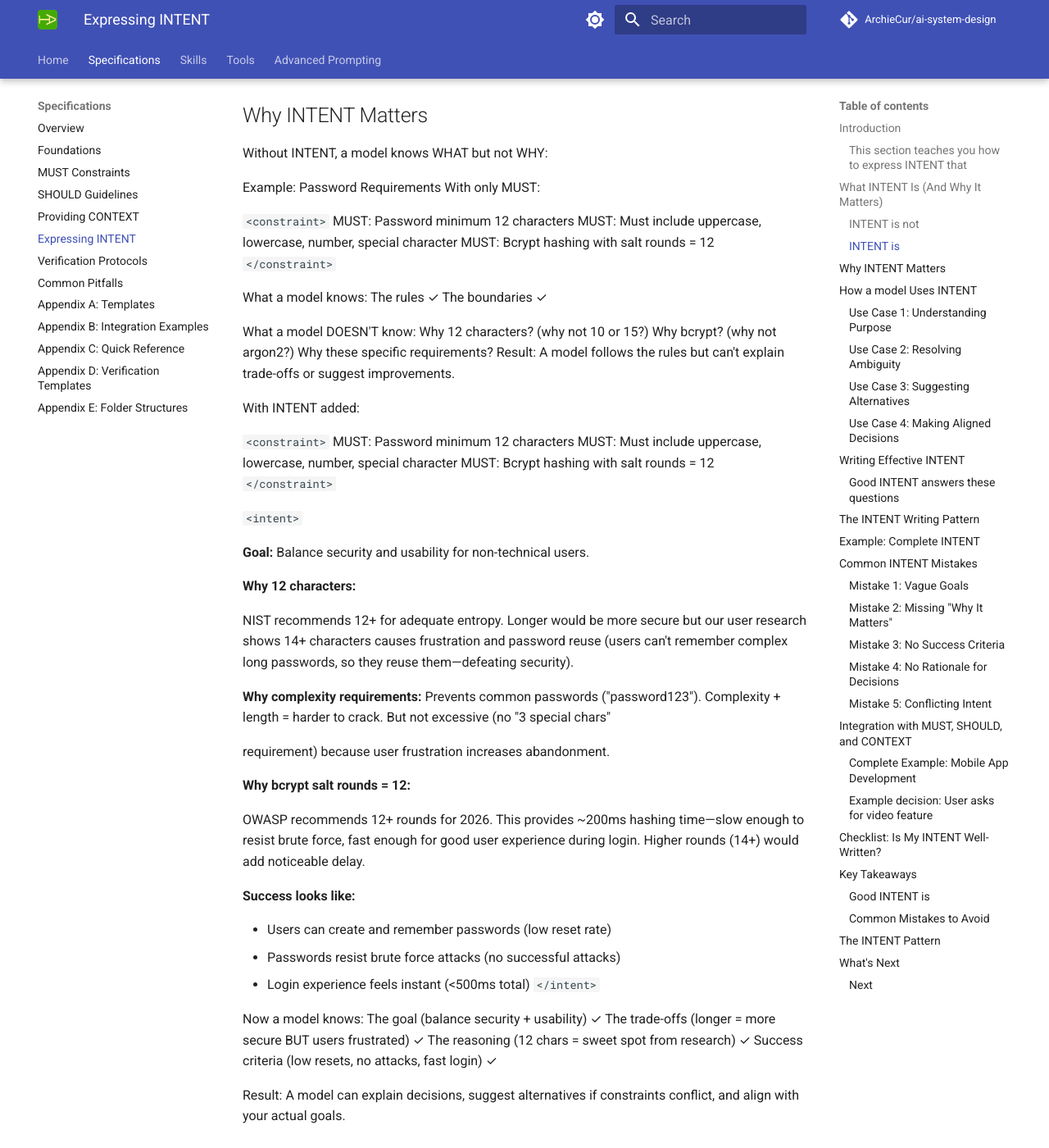
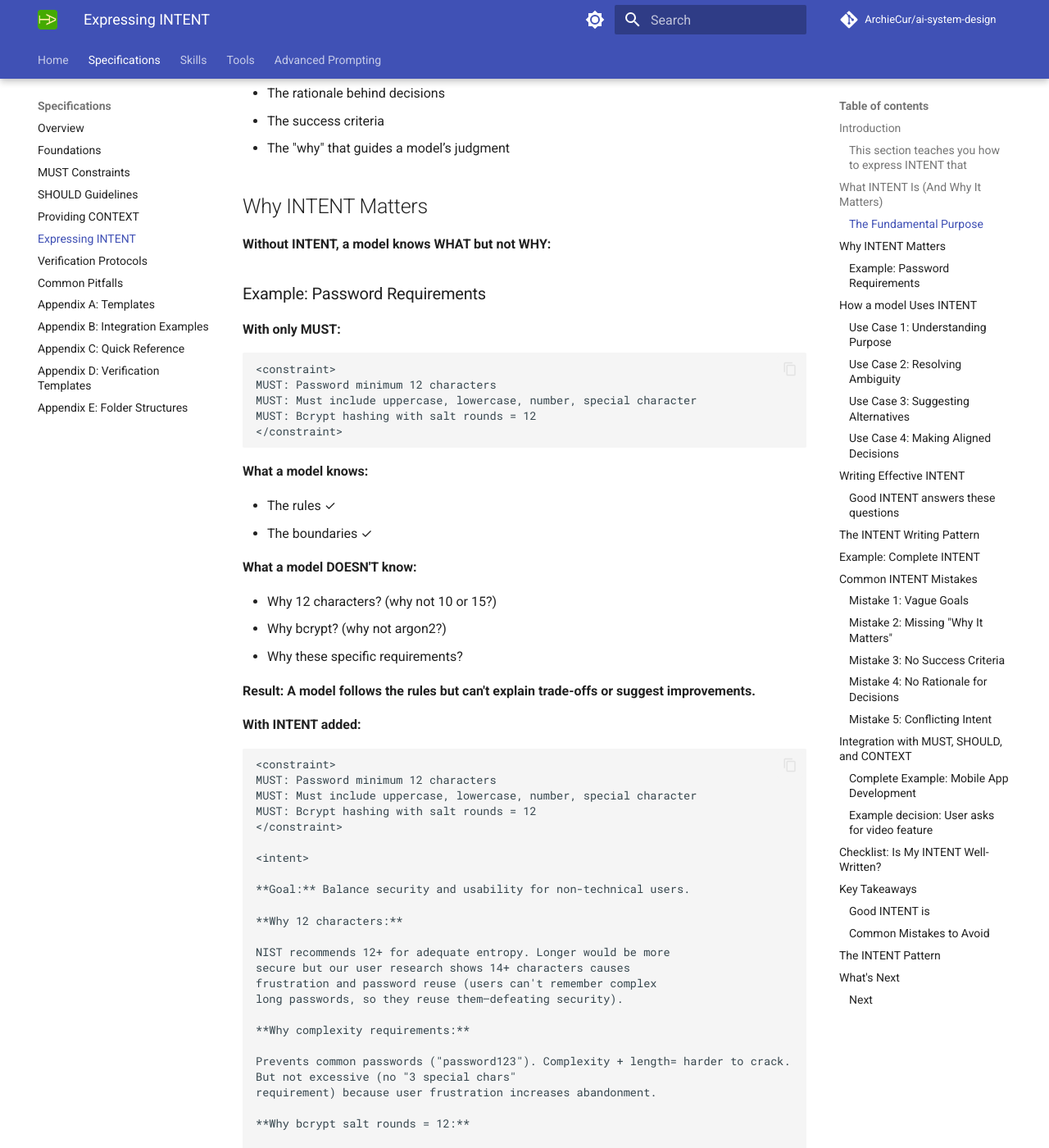
Before and after one commit to ArchieCur/ai-system-design, an MkDocs documentation site: the page built from docs/specifications/Specifications_5_Expressing_INTENT.md, in a window 1280 px wide and 1400 px high, scrolled down 1485 px. Shown: the whole window at 82% size. Built offline with MkDocs 1.6.1 and Material for MkDocs 9.7.7, drawn with Linux system fonts in a browser that asks for light colours; comment, search, counter and statistics services are not loaded; some of the changed text lies outside the part shown.

Commit message:
Update Specifications_5_Expressing_INTENT.md

````diff
--- a/docs/specifications/Specifications_5_Expressing_INTENT.md
+++ b/docs/specifications/Specifications_5_Expressing_INTENT.md
@@ -1,19 +1,24 @@
 # Section 5: Expressing INTENT
 
 **For:** Users who want models to understand the "why" behind requirements
+
 **Prerequisites:** Sections 1-4 (Foundation, MUST, SHOULD, CONTEXT)
+
 What you'll learn: How to express intent so models make decisions aligned with your goals
 
 ## Introduction
 
 You've learned how to write MUST constraints (boundaries), SHOULD guidelines (preferences),and CONTEXT (planning information). Now we explore INTENT—the "why" behind everything.
 
-From a model’s perspective:
+**From a model’s perspective:**
 
 **When you provide INTENT, you're saying:**
 
-"Here’s WHY these constraints exist, WHAT we're trying to achieve, and HOW success looks. Use this to make intelligent decisions when the path isn't clear."
-This is goal alignment, not rules.
+"Here’s WHY these constraints exist, WHAT we're trying to achieve, and HOW success looks.
+
+Use this to make intelligent decisions when the path isn't clear."
+
+**This is goal alignment, not rules.**
 
 ### This section teaches you how to express INTENT that
 
@@ -21,11 +26,13 @@ This is goal alignment, not rules.
 - Enables a model to suggest alternatives (if constraints conflict)
 - Guides a model when specs are incomplete (what's the goal?)
 - Aligns a model’s decisions with your goals (same direction)
+
 Let's explore what makes INTENT work from the trenches.
 
 ## What INTENT Is (And Why It Matters)
 
-The Fundamental Purpose
+### The Fundamental Purpose
+
 **INTENT = The "Why" Behind Everything**
 
 INTENT answers:
@@ -35,13 +42,13 @@ INTENT answers:
 - What does success look like?
 - Why did we choose this approach over alternatives?
 
-### INTENT is not
+#### INTENT is not
 
 - Another constraint (that's MUST)
 - A preference (that's SHOULD)
 - Background info (that's CONTEXT)
 
-### INTENT is
+#### INTENT is
 
 - The goal we're working toward
 - The rationale behind decisions
@@ -50,36 +57,45 @@ INTENT answers:
 
 ## Why INTENT Matters
 
-Without INTENT, a model knows WHAT but not WHY:
+**Without INTENT, a model knows WHAT but not WHY:**
 
-Example: Password Requirements
-With only MUST:
+### Example: Password Requirements
 
-`<constraint>`
+**With only MUST:**
+
+```text
+
+<constraint>
 MUST: Password minimum 12 characters
 MUST: Must include uppercase, lowercase, number, special character
 MUST: Bcrypt hashing with salt rounds = 12
-`</constraint>`
+</constraint>
+```
 
-What a model knows:
-The rules ✓
-The boundaries ✓
+**What a model knows:**
 
-What a model DOESN'T know:
-Why 12 characters? (why not 10 or 15?)
-Why bcrypt? (why not argon2?)
-Why these specific requirements?
-Result: A model follows the rules but can't explain trade-offs or suggest improvements.
+- The rules ✓
+- The boundaries ✓
 
-With INTENT added:
+**What a model DOESN'T know:**
 
-`<constraint>`
+- Why 12 characters? (why not 10 or 15?)
+- Why bcrypt? (why not argon2?)
+- Why these specific requirements?
+
+**Result: A model follows the rules but can't explain trade-offs or suggest improvements.**
+
+**With INTENT added:**
+
+```text
+
+<constraint>
 MUST: Password minimum 12 characters
 MUST: Must include uppercase, lowercase, number, special character
 MUST: Bcrypt hashing with salt rounds = 12
-`</constraint>`
+</constraint>
 
-`<intent>`
+<intent>
 
 **Goal:** Balance security and usability for non-technical users.
 
@@ -91,9 +107,9 @@ frustration and password reuse (users can't remember complex
 long passwords, so they reuse them—defeating security).
 
 **Why complexity requirements:**
-Prevents common passwords ("password123"). Complexity + length
-= harder to crack. But not excessive (no "3 special chars"
 
+Prevents common passwords ("password123"). Complexity + length= harder to crack.
+But not excessive (no "3 special chars"
 requirement) because user frustration increases abandonment.
 
 **Why bcrypt salt rounds = 12:**
@@ -108,19 +124,21 @@ would add noticeable delay.
 - Users can create and remember passwords (low reset rate)
 - Passwords resist brute force attacks (no successful attacks)
 - Login experience feels instant (<500ms total)
-`</intent>`
+</intent>
+```
 
-Now a model knows:
-The goal (balance security + usability) ✓
-The trade-offs (longer = more secure BUT users frustrated) ✓
-The reasoning (12 chars = sweet spot from research) ✓
-Success criteria (low resets, no attacks, fast login) ✓
+**Now a model knows:**
 
-Result: A model can explain decisions, suggest alternatives if constraints conflict, and align with your actual goals.
+- The goal (balance security + usability) ✓
+- The trade-offs (longer = more secure BUT users frustrated) ✓
+- The reasoning (12 chars = sweet spot from research) ✓
+- Success criteria (low resets, no attacks, fast login) ✓
+
+**Result: A model can explain decisions, suggest alternatives if constraints conflict, and align with your actual goals.**
 
 ## How a model Uses INTENT
 
-INTENT helps a model in four key ways:
+**INTENT helps a model in four key ways:**
 
 1. Understanding purpose (why this matters)
 2. Resolving ambiguity (when specs are unclear)
@@ -129,34 +147,41 @@ INTENT helps a model in four key ways:
 
 ### Use Case 1: Understanding Purpose
 
-Scenario: API Rate Limiting
+**Scenario: API Rate Limiting**
 
- With only constraints:
+ With only MUST constraints:
 
-`<constraint>`
+```text
+
+<constraint>
 MUST: Rate limit: 100 requests per minute per user
 MUST: Return 429 status when limit exceeded
-`</constraint>`
+</constraint>
+```
 
-A model’s understanding:
-There's a rate limit ✓
-It's 100/min ✓
-Return 429 when exceeded ✓
+**A model’s understanding:**
 
-What a model doesn't understand:
+- There's a rate limit ✓
+- It's 100/min ✓
+- Return 429 when exceeded ✓
 
-Why 100? (why not 50 or 200?)
-What problem does this solve?
+**What a model doesn't understand:**
+
+- Why 100? (why not 50 or 200?)
+- What problem does this solve?
+-
 Is this for security or performance?
 
 With INTENT:
 
-`<constraint>`
+```text
+
+<constraint>
 MUST: Rate limit: 100 requests per minute per user
 MUST: Return 429 status when limit exceeded
-`</constraint>`
+</constraint>
 
-`<intent>`
+<intent>
 
 **Problem we're solving:**
 
@@ -180,21 +205,24 @@ frustrate power users.
 - Legitimate users never hit limit (even power users)
 - Buggy code gets caught (prevents infrastructure impact)
 - Clear error message guides developers to fix bugs
-`</intent>`
+</intent>
+```
 
-Now a model understands:
-PURPOSE: Catch bugs, not block users ✓
-REASONING: 100 = 2x burst (generous!) ✓
-GOAL: Protect infrastructure without frustrating users ✓
+**Now a model understands:**
 
-How this changes a model’s approach:
+- PURPOSE: Catch bugs, not block users ✓
+- REASONING: 100 = 2x burst (generous!) ✓
+- GOAL: Protect infrastructure without frustrating users ✓
+
+**How this changes a model’s approach:**
+
 User asks: "Can we increase rate limit to 200?"
 
-Without INTENT, a model might say:
+**Without INTENT,** a model might say:
 
 "The spec says 100. I'll need your approval to change it."
 
-With INTENT, a model can reason:
+**With INTENT,** a model can reason:
 
 "The rate limit is set at 100/min to catch buggy infinite loops while allowing 2x burst headroom for legitimate heavy use. Current data shows power users max out at 60/min.
 
````
